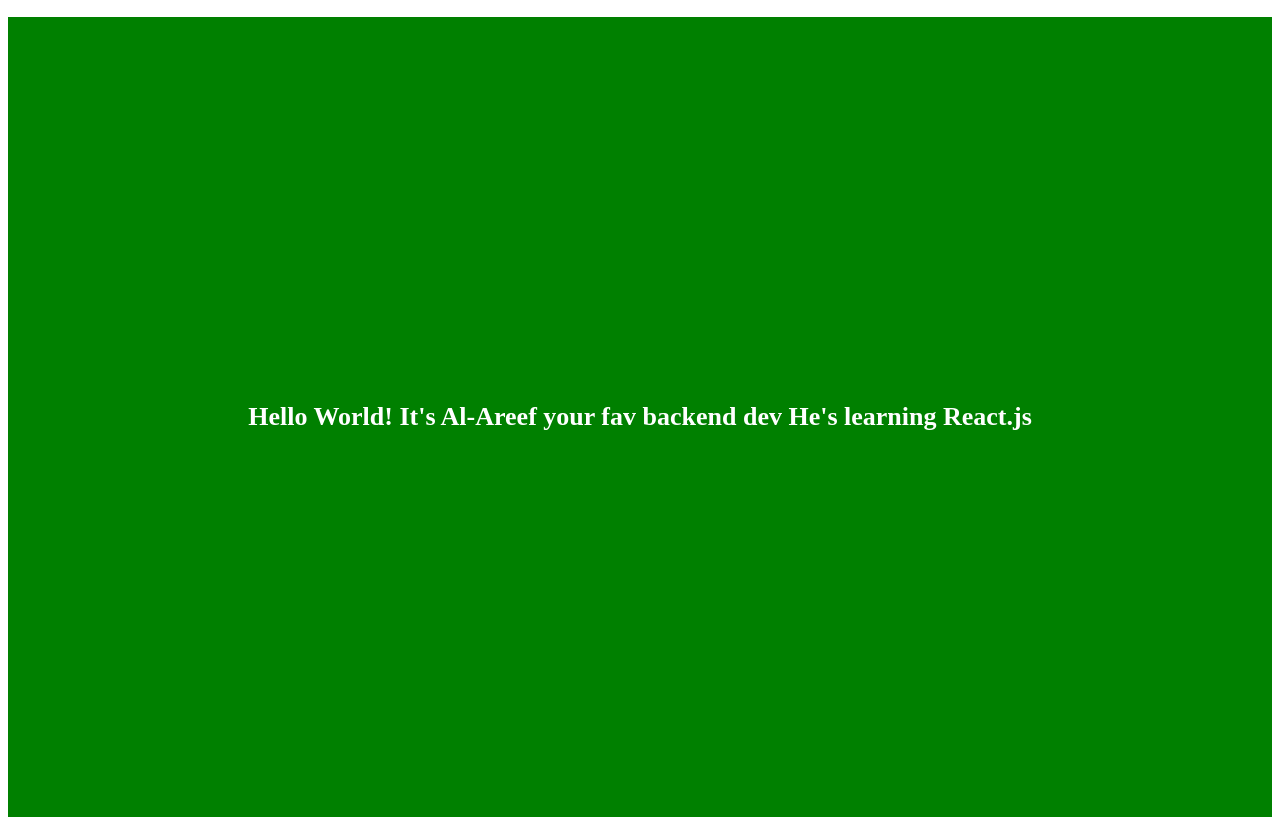
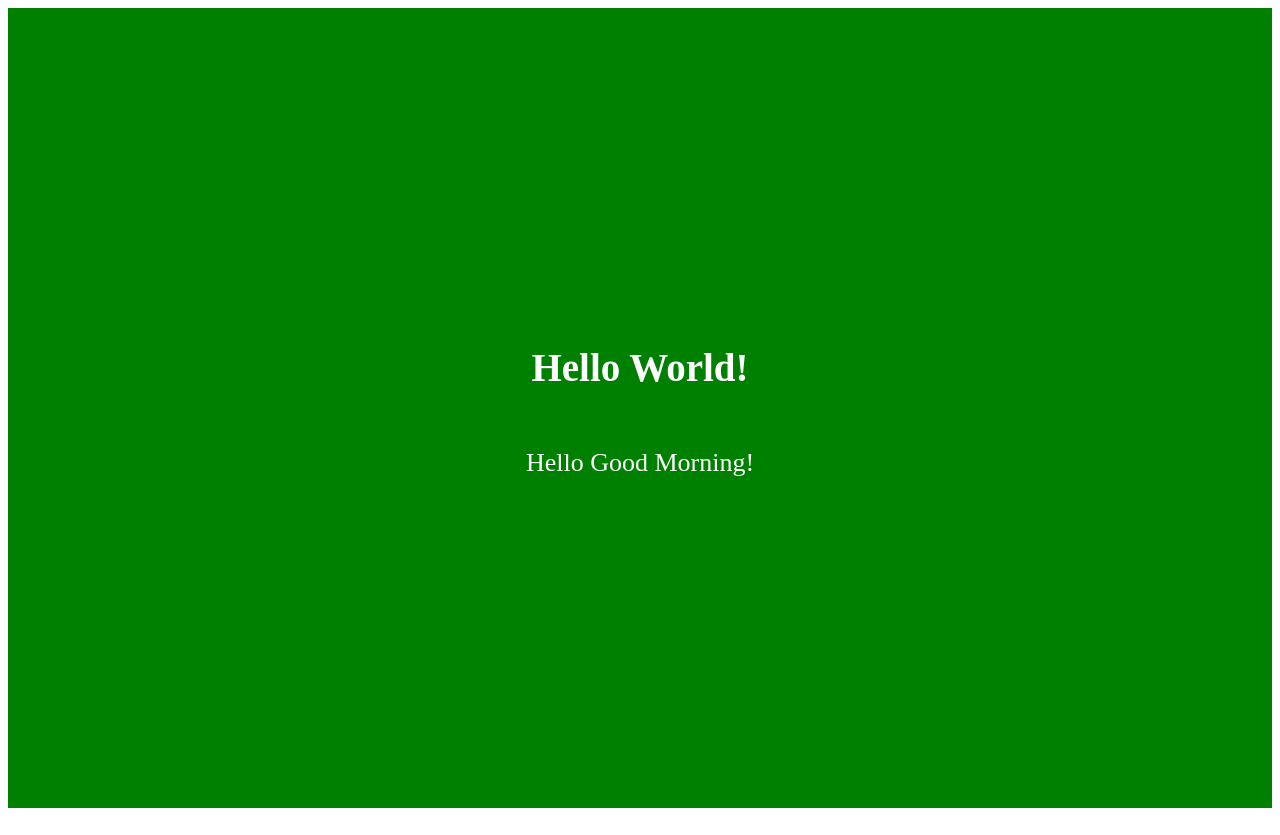
Before and after one commit to NUCCASJNR/3MTT, a React (Create React App) app in the folder frontend/my-app/: page / in a window 1280 px wide. Built offline with nearby package versions, Linux system fonts and the light colour scheme.

Commit message:
Added greeting component

```diff
--- a/frontend/my-app/src/App.js
+++ b/frontend/my-app/src/App.js
@@ -1,13 +1,17 @@
 import React from "react";
 
+//Create a component
+
+function Greetings () {
+  return (<p>Hello Good Morning!</p>)
+}
 
 const App = () => {
   return (
-    <div className="header">
-      <h1>
-        Hello World! It's Al-Areef your fav backend dev He's learning React.js
-      </h1>
-    </div>
+    <section className="header">
+      <h1>Hello World!</h1>
+      <Greetings />
+    </section>
   );
 };
 
--- a/frontend/my-app/src/index.css
+++ b/frontend/my-app/src/index.css
@@ -13,7 +13,7 @@
 } */
 
 
-.header h1{
+.header{
   background-color: green;
   min-height: 100vh;
   display: flex;
```
